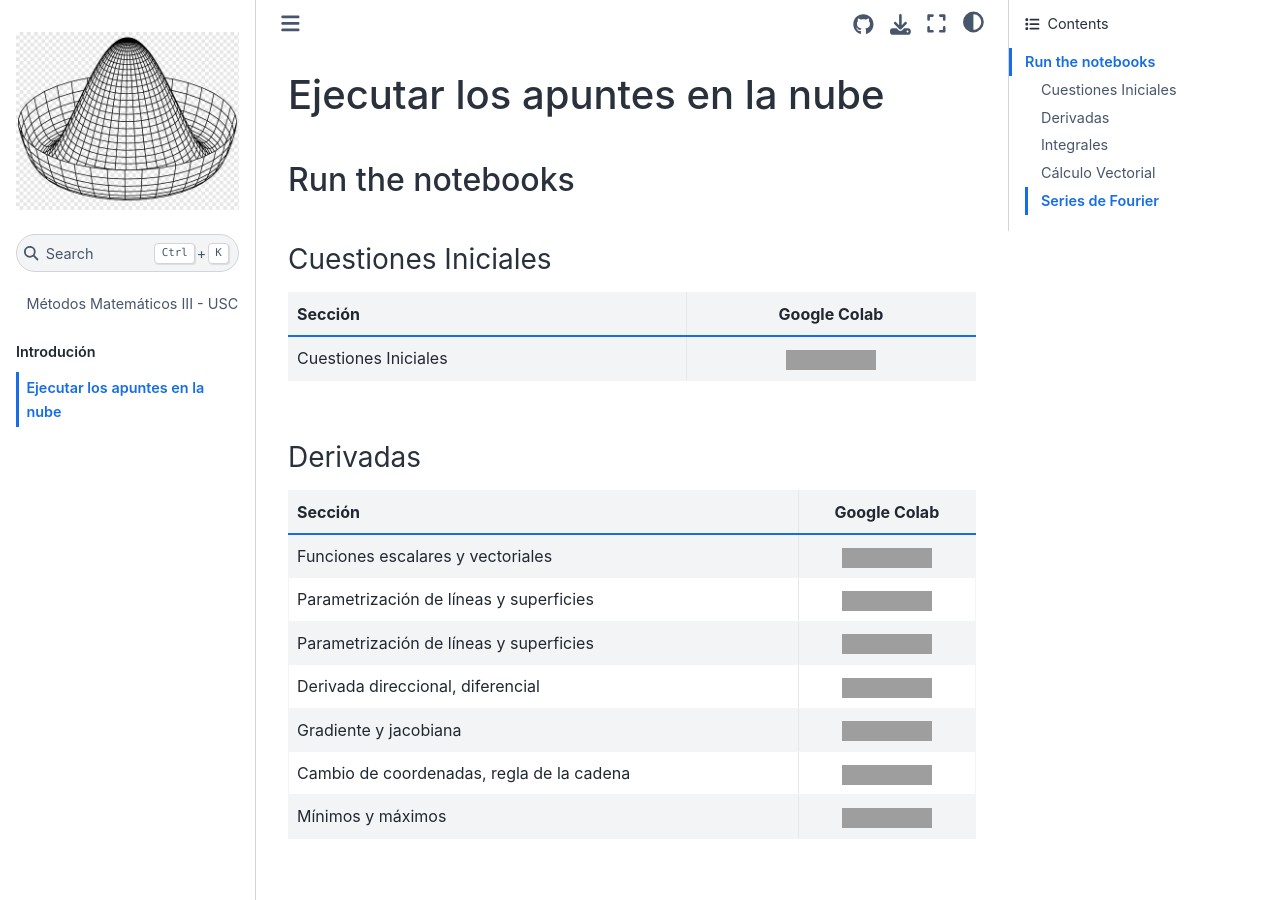
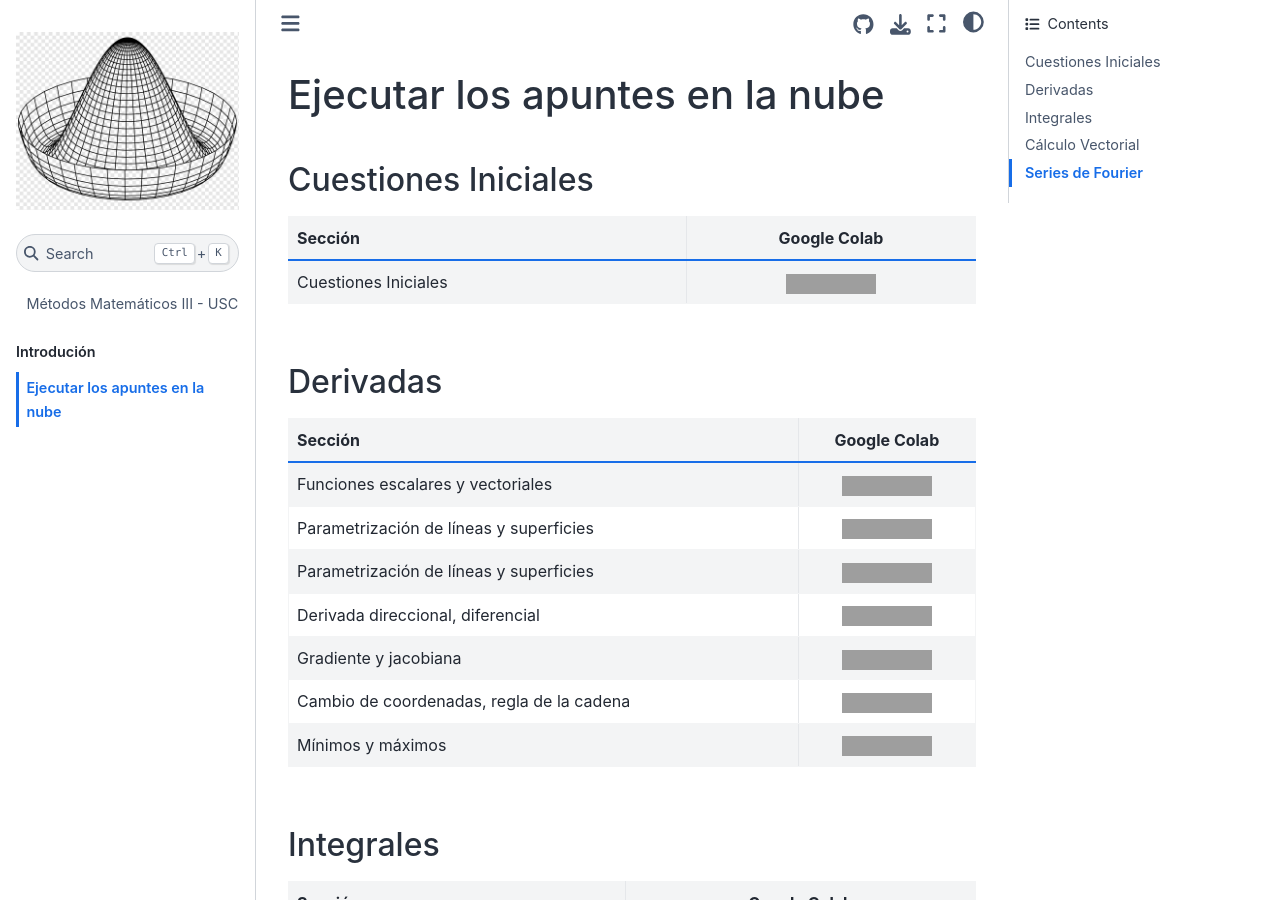
Before and after one commit to xabiercidvidal/USC-MMIII, a Jupyter Book: the page built from run_cloud.md, in a window 1280 px wide and 900 px high, cut to the strip 0-900 px from the top of the window. Built offline with Jupyter Book 1.0.4 settings and Sphinx 7.4.7 and the Sphinx Book theme 1.1.4, drawn with Linux system fonts in a browser that asks for light colours; pages that are not in the unit, such as notebooks, are missing from menus; grey boxes are pictures that could not be loaded.

Commit message:
update 1

```diff
--- a/run_cloud.md
+++ b/run_cloud.md
@@ -1,43 +1,40 @@
 # Ejecutar los apuntes en la nube
-
-
-## Run the notebooks
 
 ### Cuestiones Iniciales
 | Sección | Google Colab  |
 | :--  | :--: |
-| Cuestiones Iniciales  | [![Open In Colab](https://colab.research.google.com/assets/colab-badge.svg)](https://colab.research.google.com/github/jahernando/USC-MMIII/blob/master/tderivadas_introduccion.ipynb) |
+| Cuestiones Iniciales  | [![Open In Colab](https://colab.research.google.com/assets/colab-badge.svg)](https://colab.research.google.com/github/jahernando/book-USC-MMIII/blob/main/notebooks/tderivadas_introduccion.ipynb) |
 
 ### Derivadas
 | Sección | Google Colab  |
 | :--  | :--: |
-| Funciones escalares y vectoriales | [![Open In Colab](https://colab.research.google.com/assets/colab-badge.svg)](https://colab.research.google.com/github/jahernando/USC-MMIII/blob/master/tderivadas_funcion_escalar_vectorial.ipynb) |
-| Parametrización de líneas y superficies | [![Open In Colab](https://colab.research.google.com/assets/colab-badge.svg)](https://colab.research.google.com/github/jahernando/USC-MMIII/blob/master/tderivadas_limites_continuidad.ipynb) |
-| Parametrización de líneas y superficies | [![Open In Colab](https://colab.research.google.com/assets/colab-badge.svg)](https://colab.research.google.com/github/jahernando/USC-MMIII/blob/master/tderivadas_parametrizacion_lineas_superficies.ipynb) |
-| Derivada direccional, diferencial | [![Open In Colab](https://colab.research.google.com/assets/colab-badge.svg)](https://colab.research.google.com/github/jahernando/USC-MMIII/blob/master/tderivadas_direccional_diferencial.ipynb) |
-| Gradiente y jacobiana | [![Open In Colab](https://colab.research.google.com/assets/colab-badge.svg)](https://colab.research.google.com/github/jahernando/USC-MMIII/blob/master/tderivadas_gradiante_jacobiana.ipynb) |
-| Cambio de coordenadas, regla de la cadena | [![Open In Colab](https://colab.research.google.com/assets/colab-badge.svg)](https://colab.research.google.com/github/jahernando/USC-MMIII/blob/master/tderivadas_coordenadas_cadena.ipynb) |
-| Mínimos y máximos | [![Open In Colab](https://colab.research.google.com/assets/colab-badge.svg)](https://colab.research.google.com/github/jahernando/USC-MMIII/blob/master/tderivadas_min_max.ipynb) |
+| Funciones escalares y vectoriales | [![Open In Colab](https://colab.research.google.com/assets/colab-badge.svg)](https://colab.research.google.com/github/jahernando/book-USC-MMIII/blob/main/notebooks/tderivadas_funcion_escalar_vectorial.ipynb) |
+| Parametrización de líneas y superficies | [![Open In Colab](https://colab.research.google.com/assets/colab-badge.svg)](https://colab.research.google.com/github/jahernando/book-USC-MMIII/blob/main/notebooks/tderivadas_limites_continuidad.ipynb) |
+| Parametrización de líneas y superficies | [![Open In Colab](https://colab.research.google.com/assets/colab-badge.svg)](https://colab.research.google.com/github/jahernando/book-USC-MMIII/blob/main/notebooks/tderivadas_parametrizacion_lineas_superficies.ipynb) |
+| Derivada direccional, diferencial | [![Open In Colab](https://colab.research.google.com/assets/colab-badge.svg)](https://colab.research.google.com/github/jahernando/book-USC-MMIII/blob/main/notebooks/tderivadas_direccional_diferencial.ipynb) |
+| Gradiente y jacobiana | [![Open In Colab](https://colab.research.google.com/assets/colab-badge.svg)](https://colab.research.google.com/github/jahernando/book-USC-MMIII/blob/main/notebooks/tderivadas_gradiante_jacobiana.ipynb) |
+| Cambio de coordenadas, regla de la cadena | [![Open In Colab](https://colab.research.google.com/assets/colab-badge.svg)](https://colab.research.google.com/github/jahernando/book-USC-MMIII/blob/main/notebooks/tderivadas_coordenadas_cadena.ipynb) |
+| Mínimos y máximos | [![Open In Colab](https://colab.research.google.com/assets/colab-badge.svg)](https://colab.research.google.com/github/jahernando/book-USC-MMIII/blob/main/notebooks/tderivadas_min_max.ipynb) |
 
 
 ### Integrales
 | Sección | Google Colab  |
 | :--  | :--: |
-| Integrales 1D  | [![Open In Colab](https://colab.research.google.com/assets/colab-badge.svg)](https://colab.research.google.com/github/jahernando/USC-MMIII/blob/master/tintegral_1d.ipynb) |
-| Integrales 2D  | [![Open In Colab](https://colab.research.google.com/assets/colab-badge.svg)](https://colab.research.google.com/github/jahernando/USC-MMIII/blob/master/tintegral_2d.ipynb) |
-| Integrales 3D  | [![Open In Colab](https://colab.research.google.com/assets/colab-badge.svg)](https://colab.research.google.com/github/jahernando/USC-MMIII/blob/master/tintegral_3d.ipynb) |
+| Integrales 1D  | [![Open In Colab](https://colab.research.google.com/assets/colab-badge.svg)](https://colab.research.google.com/github/jahernando/book-USC-MMIII/blob/main/notebooks/tintegral_1d.ipynb) |
+| Integrales 2D  | [![Open In Colab](https://colab.research.google.com/assets/colab-badge.svg)](https://colab.research.google.com/github/jahernando/book-USC-MMIII/blob/main/notebooks/tintegral_2d.ipynb) |
+| Integrales 3D  | [![Open In Colab](https://colab.research.google.com/assets/colab-badge.svg)](https://colab.research.google.com/github/jahernando/book-USC-MMIII/blob/main/notebooks/tintegral_3d.ipynb) |
 
 
 ### Cálculo Vectorial
 | Sección | Google Colab  |
 | :--  | :--: |
-| Integral de Línea  | [![Open In Colab](https://colab.research.google.com/assets/colab-badge.svg)](https://colab.research.google.com/github/jahernando/USC-MMIII/blob/master/tcalvec_integral_linea.ipynb) |
-| Teorema de Green  | [![Open In Colab](https://colab.research.google.com/assets/colab-badge.svg)](https://colab.research.google.com/github/jahernando/USC-MMIII/blob/master/tcalvec_green.ipynb) |
-| Rotacional, divergencia, campos conservativos  | [![Open In Colab](https://colab.research.google.com/assets/colab-badge.svg)](https://colab.research.google.com/github/jahernando/USC-MMIII/blob/master/tcalvec_rotdiv_conservativos.ipynb) |
-| Integral de superficie  | [![Open In Colab](https://colab.research.google.com/assets/colab-badge.svg)](https://colab.research.google.com/github/jahernando/USC-MMIII/blob/master/tcalvec_integral_superficie.ipynb) |
-| Teoremas de Stock y de Gauss  | [![Open In Colab](https://colab.research.google.com/assets/colab-badge.svg)](https://colab.research.google.com/github/jahernando/USC-MMIII/blob/master/tcalvec_stockes_gauss.ipynb) |
+| Integral de Línea  | [![Open In Colab](https://colab.research.google.com/assets/colab-badge.svg)](https://colab.research.google.com/github/jahernando/book-USC-MMIII/blob/main/notebooks/tcalvec_integral_linea.ipynb) |
+| Teorema de Green  | [![Open In Colab](https://colab.research.google.com/assets/colab-badge.svg)](https://colab.research.google.com/github/jahernando/book-USC-MMIII/blob/main/notebooks/tcalvec_green.ipynb) |
+| Rotacional, divergencia, campos conservativos  | [![Open In Colab](https://colab.research.google.com/assets/colab-badge.svg)](https://colab.research.google.com/github/jahernando/book-USC-MMIII/blob/main/notebooks/tcalvec_rotdiv_conservativos.ipynb) |
+| Integral de superficie  | [![Open In Colab](https://colab.research.google.com/assets/colab-badge.svg)](https://colab.research.google.com/github/jahernando/book-USC-MMIII/blob/main/notebooks/tcalvec_integral_superficie.ipynb) |
+| Teoremas de Stock y de Gauss  | [![Open In Colab](https://colab.research.google.com/assets/colab-badge.svg)](https://colab.research.google.com/github/jahernando/book-USC-MMIII/blob/main/notebooks/tcalvec_stockes_gauss.ipynb) |
 
 ### Series de Fourier
 | Sección | Google Colab  |
 | :--  | :--: |
-| Series de Fourier  | [![Open In Colab](https://colab.research.google.com/assets/colab-badge.svg)](https://colab.research.google.com/github/jahernando/USC-MMIII/blob/master/tfourier.ipynb) |
+| Series de Fourier  | [![Open In Colab](https://colab.research.google.com/assets/colab-badge.svg)](https://colab.research.google.com/github/jahernando/book-USC-MMIII/blob/main/notebooks/tfourier.ipynb) |
```
Also changed, not shown: intro.md (+6 -0 lines), notas_practicas.md (added, +30 -0 lines), 17 other files.
